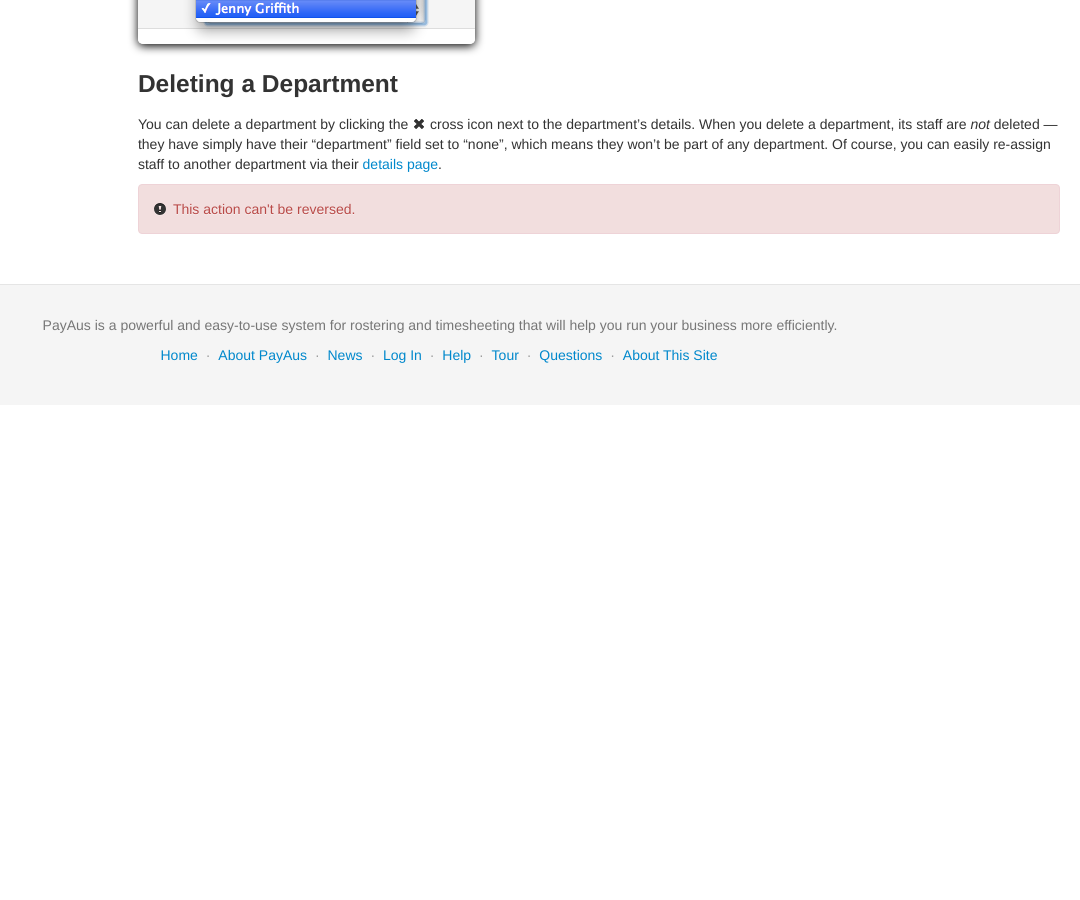
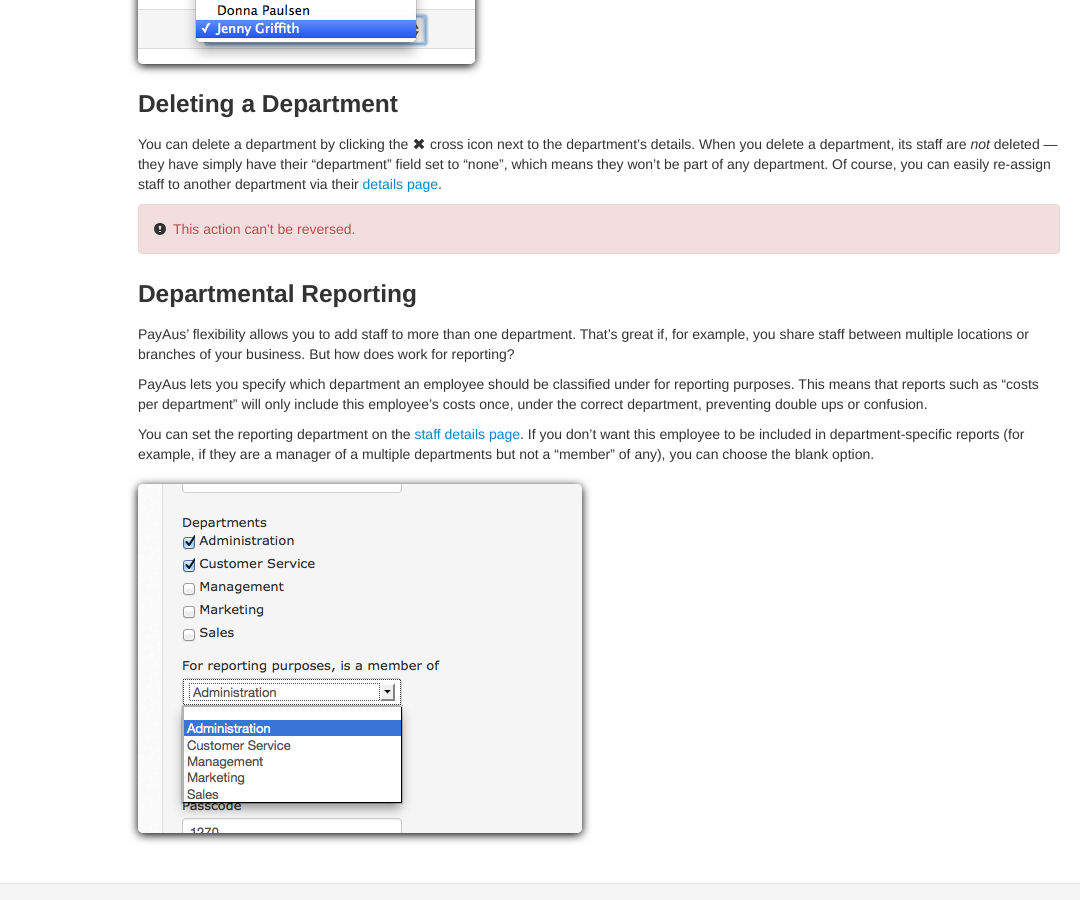
Before and after one commit to ghiculescu/payaus-docs, a Jekyll site: the page built from _posts/staff/2013-02-06-departments.md, in a window 1280 px wide and 900 px high, scrolled down 1398 px. Shown: the whole window, without its empty margins (200-1280 px from the left). Built offline with Jekyll 4.4.1, drawn with Linux system fonts in a browser that asks for light colours; before the commit the page ends 1803 px from its top, so only the background shows below that; some of the changed text lies outside the part shown.

Commit message:
add departmentable reporting

```diff
--- a/Gemfile
+++ b/Gemfile
@@ -1,4 +1,4 @@
-source :rubygems
+source 'https://rubygems.org'
 
 gem 'rack-jekyll', :git => 'https://github.com/adaoraul/rack-jekyll.git'
 gem 'unicorn'
--- a/_posts/staff/2013-02-06-departments.md
+++ b/_posts/staff/2013-02-06-departments.md
@@ -42,3 +42,13 @@
 You can delete a department by clicking the <i class="icon-remove"> </i> cross icon next to the department's details. When you delete a department, its staff are *not* deleted &mdash; they have simply have their "department" field set to "none", which means they won't be part of any department. Of course, you can easily re-assign staff to another department via their [details page](../team/).
 
 {% render_partial irreversible.html %}
+
+### Departmental Reporting
+
+PayAus' flexibility allows you to add staff to more than one department. That's great if, for example, you share staff between multiple locations or branches of your business. But how does work for reporting?
+
+PayAus lets you specify which department an employee should be classified under for reporting purposes. This means that reports such as "costs per department" will only include this employee's costs once, under the correct department, preventing double ups or confusion.
+
+You can set the reporting department on the [staff details page](../team/#editing_team_member_details). If you don't want this employee to be included in department-specific reports (for example, if they are a manager of a multiple departments but not a "member" of any), you can choose the blank option.
+
+![Editing the reporting department](/img/users/reporting_department.png)
```
Also changed, not shown: img/users/edit_user_details.png, img/users/reporting_department.png (added).
